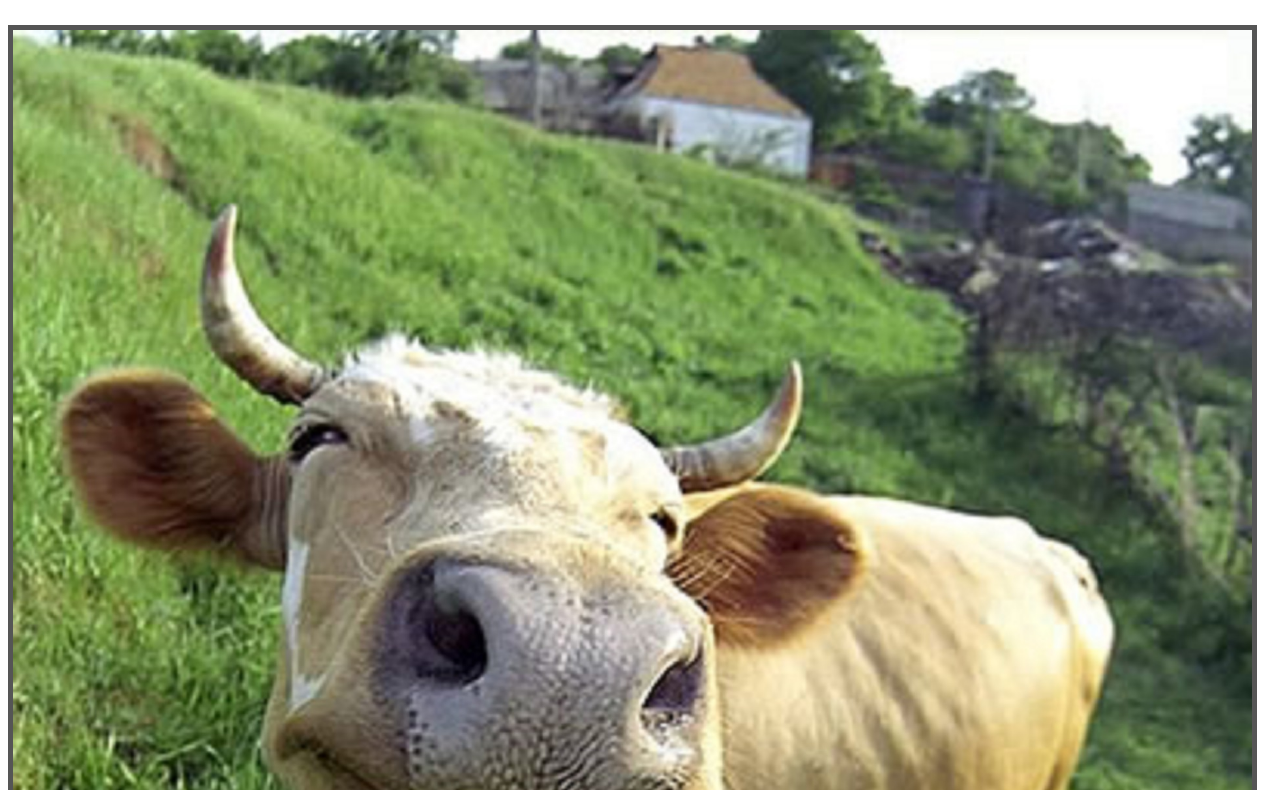
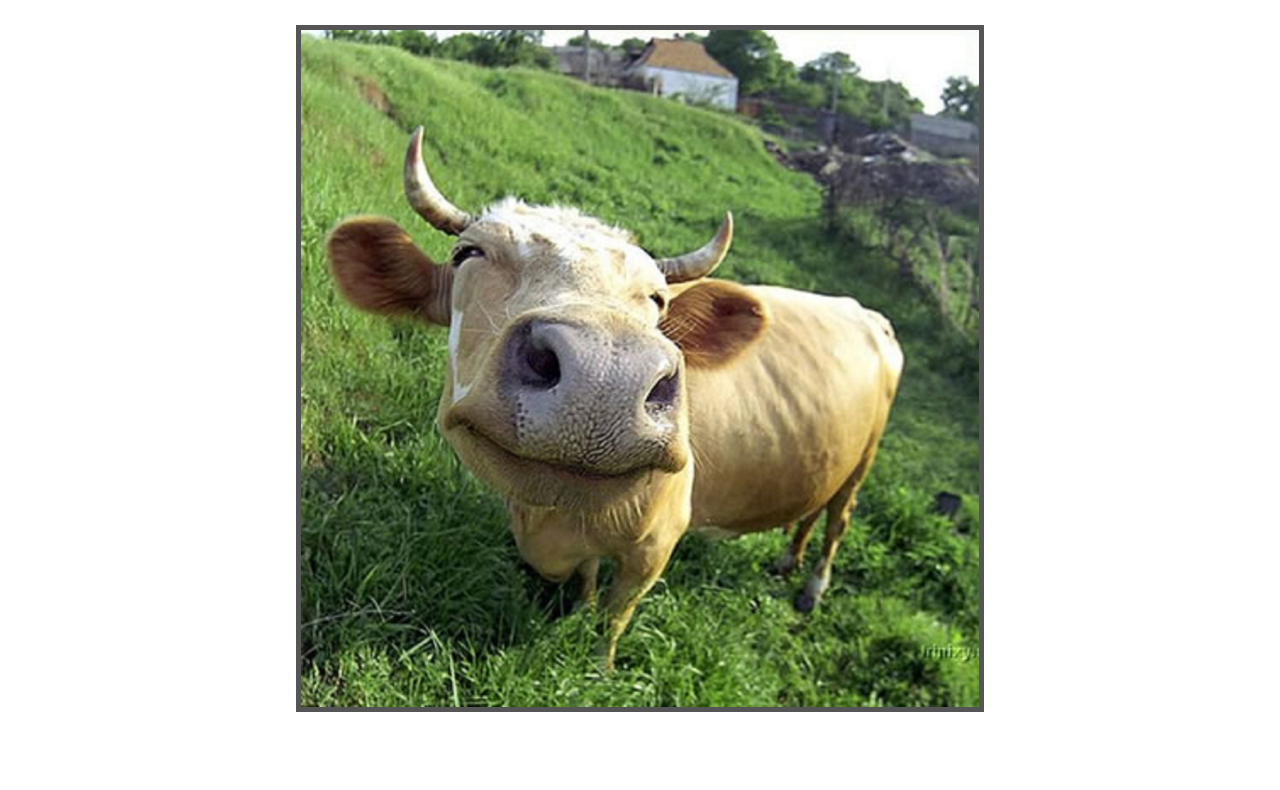
Before and after one commit to darcydommer/darcydommer.github.io, a plain HTML site: page index.html in a window 1280 px wide. Shown: the part 73-863 px from the top of the page. After the commit the page ends 800 px from the top, so only its background shows below. Drawn offline with Linux system fonts and the light colour scheme.

Commit message:
sizing img

```diff
--- a/styles.css
+++ b/styles.css
@@ -1,10 +1,19 @@
+html, body {
+    height: 92%;
+    margin: 0;
+    padding: 0;
+}
+
 h1 {
     color:blue;
     font-weight:bold;
 }
 
 .cow {
-    width: 98%;
-    height: 100%;
     border: 5px solid #555;
+    padding: 0;
+    display: block;
+    margin: 0 auto;
+    max-height: 100%;
+    max-width: 100%;
 }
```
